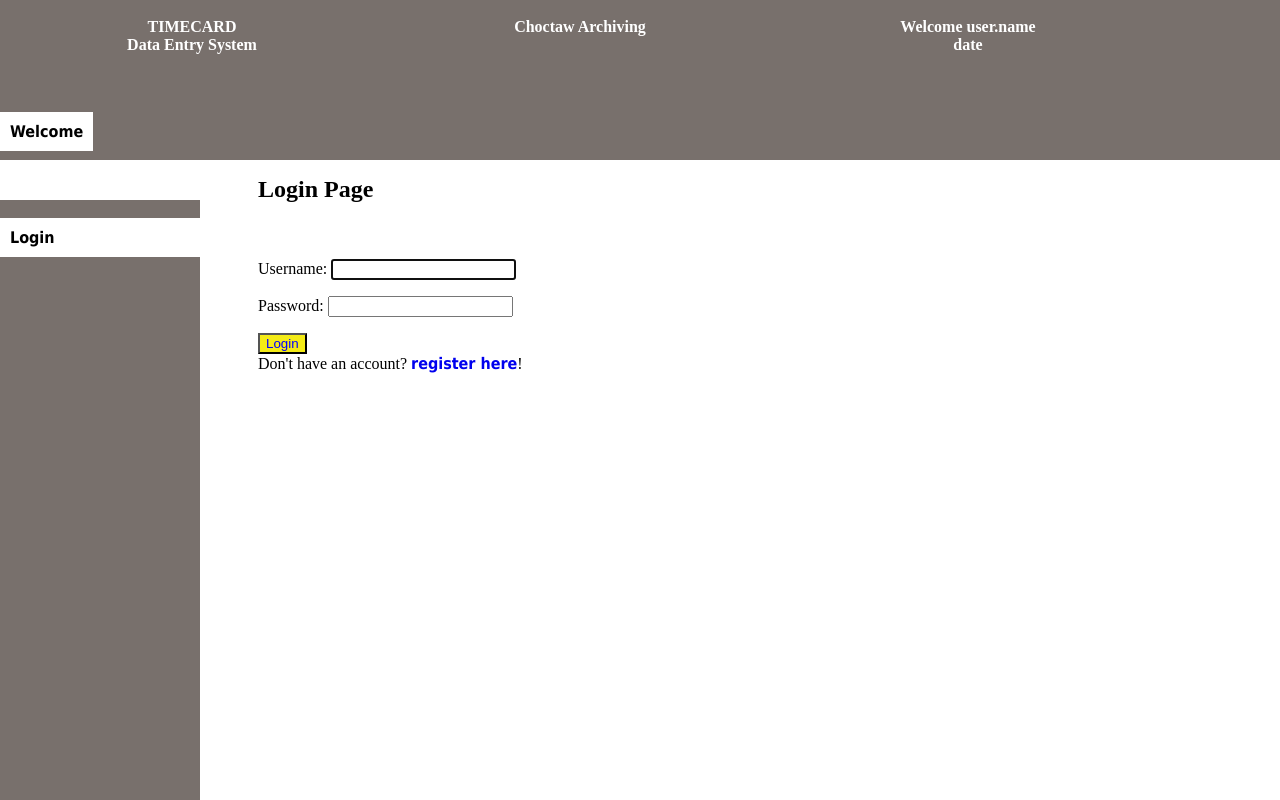
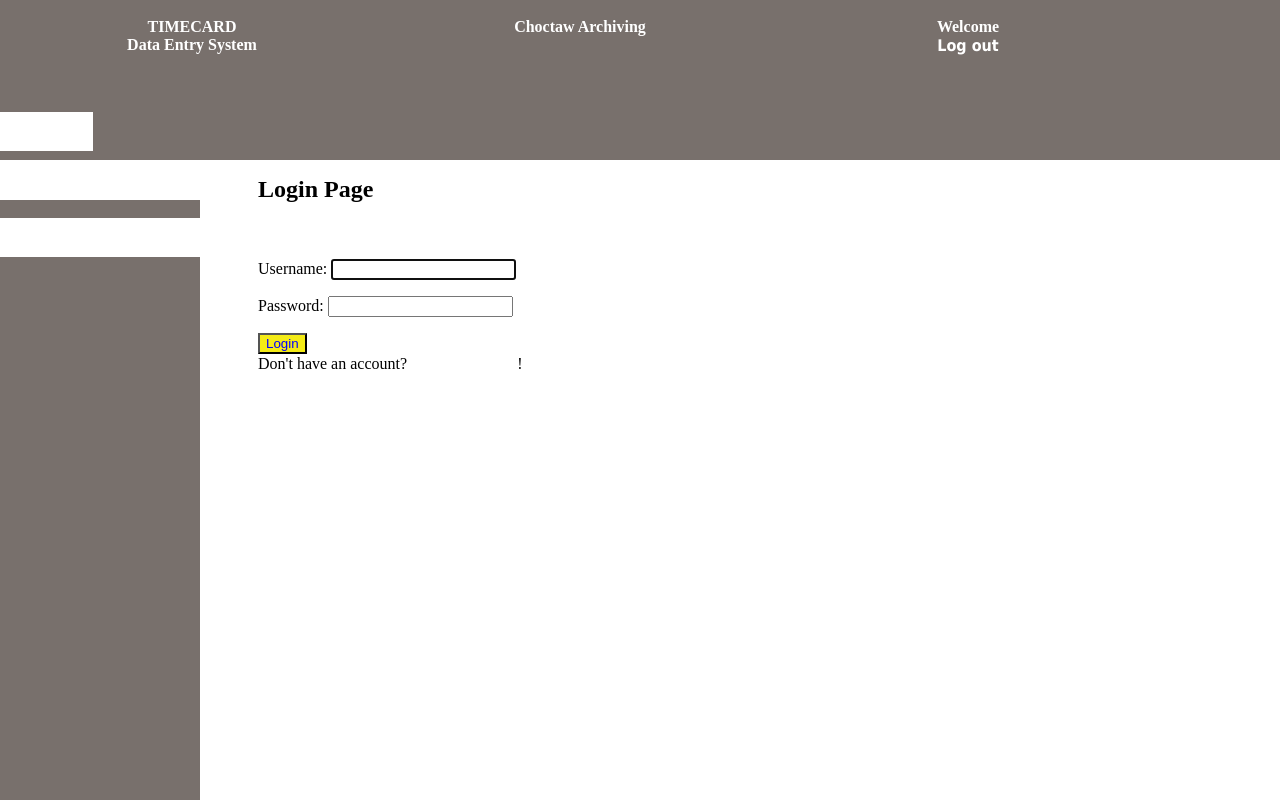
Before and after one commit to JingZhouLiuDeHua/timeSheet, a Django app: page / in a window 1280 px wide. Run offline with Django 3.2, Linux system fonts and the light colour scheme.

Commit message:
updated with logout button

```diff
--- a/ReportTable/views.py
+++ b/ReportTable/views.py
@@ -26,7 +26,7 @@ def add_report(request):
         Company_Code = request.POST.get('Company_Code')
         report = models.Report.objects.create(Doctor_name=Doctor_name, FileNumber=FileNumber, Location=Location,Sector=Sector,Work_Date=Work_Date,Time_In=Time_In,Time_Out=Time_Out,Hours_Worked=Hours_Worked,Hours_Code=Hours_Code,Report_Date=Report_Date,Batch_ID=Batch_ID,Company_Code=Company_Code)
         report.save()
-        return redirect('/report_list/')
+        return redirect('/timecard/')
     #print("request.method==POST not called")
     return render(request,'add_report.html')
 
--- a/templates/base_template.html
+++ b/templates/base_template.html
@@ -65,6 +65,7 @@
         a:link, a:active, a:visited, a:hover {
             text-decoration:none;
             font-family: tahoma;
+            color: white;
         }
         .active {
             background-color: white;
@@ -98,7 +99,7 @@
         <div id="heading">
             <div class="headerblock"><br>TIMECARD <br> Data Entry System</div>
             <div class="headerblock"><br>Choctaw Archiving</div>
-            <div class="headerblock"><br>Welcome user.name<br> date</div>
+            <div class="headerblock"><br>Welcome<br> <a href="{% url 'logout' %}">Log out</a></div>
         </div>
         <div id="startedfromthe">
             {% block topnav %}
--- a/timeSheetManagement/urls.py
+++ b/timeSheetManagement/urls.py
@@ -20,7 +20,7 @@ from AddLocation.views import add_location, showLocation
 from AddUser.views import add_user, user_list
 from ReportTable.views import showReport, add_report
 from django.views.generic.base import TemplateView
-from LoginLogout import views
+from LoginLogout.views import login_request, logout_request
 
 urlpatterns = [
     url(r'^admin/', admin.site.urls),
@@ -31,7 +31,8 @@ urlpatterns = [
     url(r'^user_list/', user_list, name='show_user_list'),
     url(r'^location_list/', showLocation, name='show_location_list'),
     url(r'^add_location/', add_location, name='add_location_form'),
-    path('', views.login_request, name='login_page'),
+    path('', login_request, name='login_page'),
     path('timecard/', showReport, name='show_time_card'),
+    path('logout/', logout_request, name='logout'),
     path('add_report/', add_report, name='add_report'),
 ]
```
Also changed, not shown: db.sqlite3.
